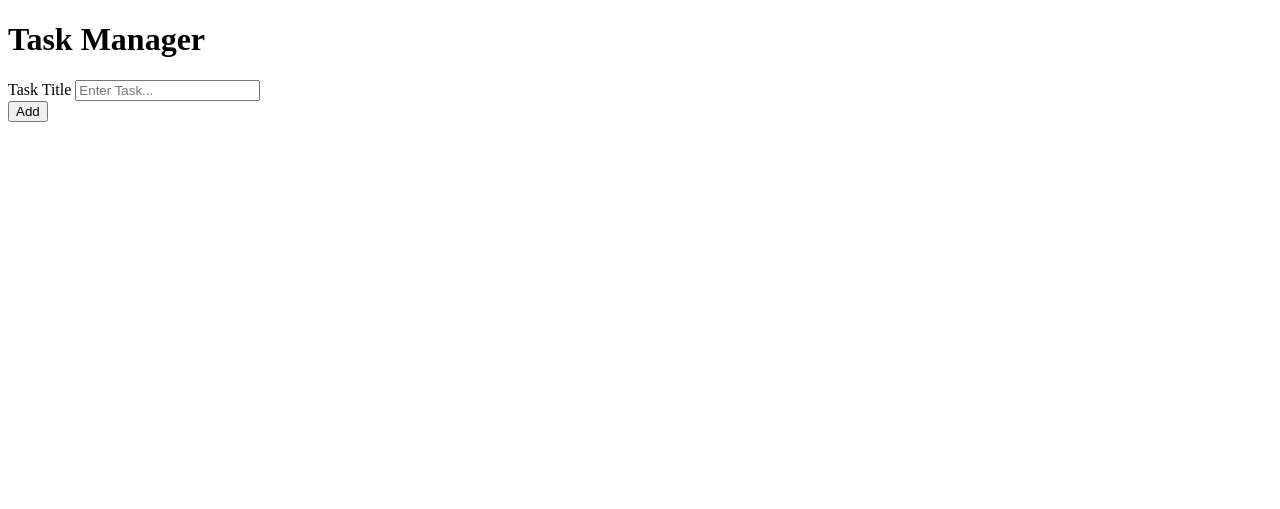
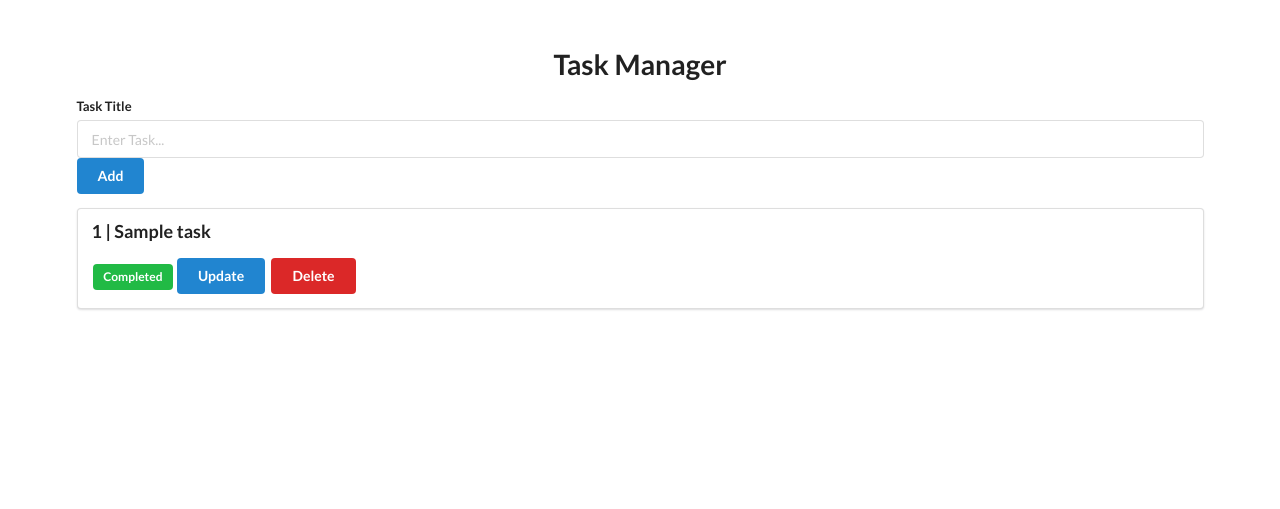
Before and after one commit to edwardma33/my-first-python-app, a Flask app: page / in a window 1280 px wide. Shown: the top 509 px of the page. Before the commit the page ends 122 px from the top, so only its background shows below. Run offline with Flask 2, Linux system fonts and the light colour scheme; tables that the repository leaves empty hold one stand-in row (values such as "Sample post"); some libraries are stand-ins or nearby versions.

Commit message:
First Task Manger in the books

```diff
--- a/app.py
+++ b/app.py
@@ -1,10 +1,61 @@
-from flask import Flask, render_template
+from flask import Flask, render_template, request, redirect, url_for
+from flask_sqlalchemy import SQLAlchemy
 
+#Create app
 app = Flask(__name__)
+#Config and create databasw
+app.config['SQLALCHEMY_DATABASE_URI'] = 'sqlite:///db.sqlite'
+app.config['SQLALCHEMY_TRACK_MODIFICATIONS'] = False
+db = SQLAlchemy(app)
 
+#Creating the model for the tasks
+class Task(db.Model):
+    id = db.Column(db.Integer, primary_key=True)
+    title = db.Column(db.String(100))
+    complete = db.Column(db.Boolean)
+
+#Creating the homepage
 @app.route('/')
 def index():
-    return render_template('index.html')
+    #Queries all tasks and stores them as an iterable variable
+    task_list = Task.query.all()
+    #renders the html and allows use of the 'task_list' variable
+    return render_template('index.html', task_list=task_list)
 
+#Add new task
+@app.route('/add', methods=['POST'])
+def add():
+    #This get the data from the input named 'title'
+    title = request.form.get('title')
+    ###This BLOCK adds the task
+    new_task = Task(title=title, complete=False)
+    db.session.add(new_task)
+    db.session.commit()
+    ###
+    #Refresh homepage
+    return redirect(url_for('index'))
+
+#Update current tasks
+@app.route('/update/<int:task_id>')
+def update(task_id):
+    #This picks the Task based on its id passed
+    task = Task.query.filter_by(id=task_id).first()
+    #Sets complete to opposite Ex. True = False
+    task.complete = not task.complete
+    db.session.commit()
+    #Refresh page
+    return redirect(url_for('index'))
+
+#Delete current tasks
+@app.route('/delete/<int:task_id>')
+def delete(task_id):
+    #This picks the Task based on its id passed
+    task = Task.query.filter_by(id=task_id).first()
+    db.session.delete(task)
+    db.session.commit()
+    return redirect(url_for('index'))
+
+#This runs the app correctly FOR DEV
 if __name__ == "__main__":
+    db.create_all()
     app.run(debug=True)
--- a/templates/index.html
+++ b/templates/index.html
@@ -5,18 +5,37 @@
     <meta http-equiv="X-UA-Compatible" content="IE=edge">
     <meta name="viewport" content="width=device-width, initial-scale=1.0">
     <title>Todo App</title>
+    <link rel="stylesheet" href="https://cdn.jsdelivr.net/npm/semantic-ui@2.5.0/dist/semantic.min.css">
+    <script src="https://cdn.jsdelivr.net/npm/semantic-ui@2.5.0/dist/semantic.min.js"></script>
 </head>
 <body>
-    <h1>Task Manager</h1>
 
-    <form action="">
-        <div>
+    <div style="margin-top: 50px;" class="ui container">
+    <h1 class="ui center aligned header">Task Manager</h1>
+
+    <form class="ui form" action="/add" method="post">
+        <div class="field">
             <label for="title">Task Title</label>
             <input type="text" name="title" placeholder="Enter Task...">
             <br>
-            <button type="submit">Add</button>
+            <button class="ui blue button" type="submit">Add</button>
         </div>
     </form>
 
+    {% for Task in task_list %}
+    <div class="ui segment">
+        <p class="ui big header"> {{Task.id}} | {{Task.title}} </p>
+
+        {% if Task.complete == False %}
+            <span class="ui grey label">Not Complete</span>
+        {% else %}
+            <span class="ui green label">Completed</span>
+        {% endif %}
+
+        <a class="ui blue button" href="/update/{{ Task.id }}">Update</a>
+        <a class="ui red button" href="/delete/{{ Task.id }}">Delete</a>
+    </div>
+    {% endfor %}
+    </div>
 </body>
 </html>
```
Also changed, not shown: db.sqlite (added).
